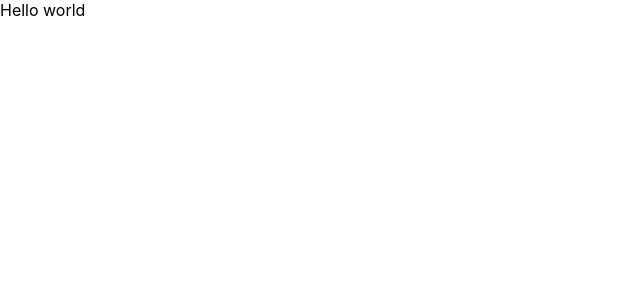
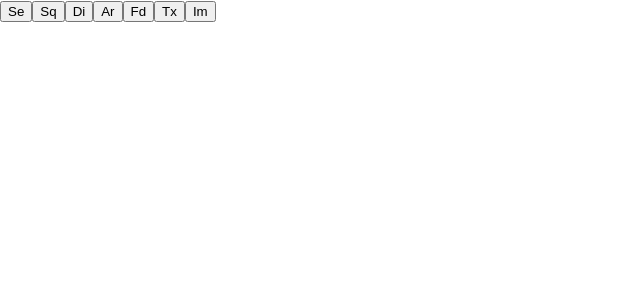
Before and after one commit to benzend/drawing-app, a React (Create React App) app: page / in a window 1280 px wide. Shown: the top 300 px of the page, without its empty margins (0-640 px from the left). Built offline with nearby package versions, Linux system fonts and the light colour scheme.

Commit message:
chore[tool nav]: basic nav structure

```diff
--- /dev/null
+++ b/src/Root.tsx
@@ -0,0 +1,17 @@
+import React from 'react';
+
+export const Root = () => {
+  return (
+    <main>
+      <nav className="toolnav">
+        <button className="select">Se</button>
+        <button className="square">Sq</button>
+        <button className="diamond">Di</button>
+        <button className="arrow">Ar</button>
+        <button className="freedraw">Fd</button>
+        <button className="text">Tx</button>
+        <button className="img">Im</button>
+      </nav>
+    </main>
+  );
+}
```
Also changed, not shown: src/index.tsx (+4 -3 lines).
